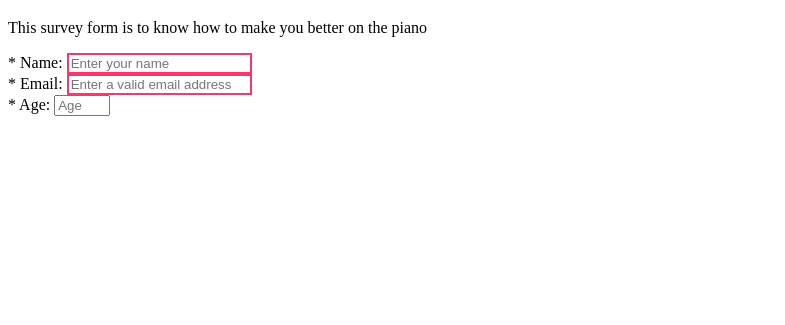
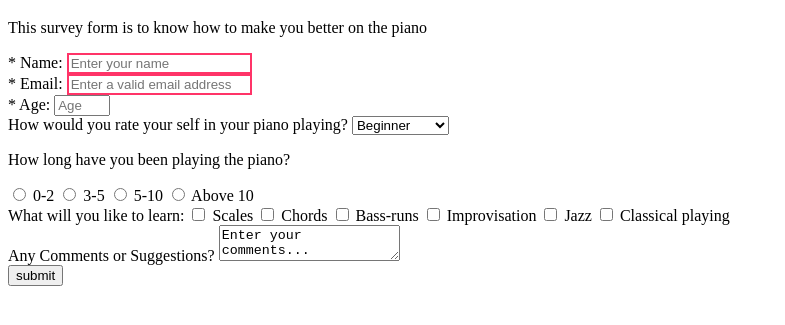
Before and after one commit to aweoluwatobi/Survey-Form, a plain HTML site: page index.html in a window 1280 px wide. Shown: the part 61-386 px from the top of the page, without its empty margins (0-785 px from the left). Drawn offline with Linux system fonts and the light colour scheme.

Commit message:
modified html

```diff
--- a/index.html
+++ b/index.html
@@ -11,14 +11,44 @@
     <p id="description">This survey form is to know how to make you better on the piano</p>
     <form id="survey-form">
         <label for="name">* Name:</label>
-        <input type="text" name="name" id="name" placeholder="Enter your name" required>
+        <input type="text" name="name" id="name name-label" placeholder="Enter your name" required>
         <br />
         <label for="email">* Email:</label>
-        <input type="email" name="email" id="email" placeholder="Enter a valid email address" required>
+        <input type="email" name="email" id="email email-label" placeholder="Enter a valid email address" required>
         <br />
         <label for="number">* Age:</label>
-        <input type="number" name="age" id="number" placeholder="Age" size="6" min="11" max="99">
+        <input type="number" name="age" id="number number-label" placeholder="Age" size="6" min="11" max="99">
         <br />
+
+        <label for="dropdown">How would you rate your self in your piano playing?</label>
+        <select id="dropdown" name="rating">
+            <option value="beginner">Beginner</option>
+            <option value="intermediate">Intermediate</option>
+            <option value="advanced">Advanced</option>
+        </select>
+        <br />
+
+        <p>How long have you been playing the piano?</p>
+        <input id="levelOne" type="radio" name="experience" value="0-2"> <label for="levelOne">0-2</label>
+        <input id="levelTwo" type="radio" name="experience" value="3-5"> <label for="levelTwo">3-5</label>
+        <input id="levelThree" type="radio" name="experience" value="5-10"> <label for="levelThree">5-10</label>
+        <input id="levelFour" type="radio" name="experience" value="above 10"> <label for="levelFour">Above 10</label>
+        <br />
+
+        What will you like to learn:
+        <input id="scale" type="checkbox" name="learn" value="scales"> <label for="scale">Scales</label>
+        <input id="chord" type="checkbox" name="learn" value="chords"> <label for="chord">Chords</label>
+        <input id="bassRuns" type="checkbox" name="learn" value="bassruns"> <label for="bassRuns">Bass-runs</label>
+        <input id="improvise" type="checkbox" name="learn" value="improvisation"> <label for="improvise">Improvisation</label>
+        <input id="jazz" type="checkbox" name="learn" value="jazz"> <label for="jazz">Jazz</label>
+        <input id="classical" type="checkbox" name="learn" value="classicalplay"> <label for="classical">Classical playing</label>
+
+        <br />
+        <label for="comments">Any Comments or Suggestions?</label>
+        <textarea name="comments" id="comments">Enter your comments...</textarea>
+        <br />
+        <input type="submit" id="submit" name="submit" value="submit">
+
     </form>
     <script src="scripts/main.js"></script>
 </body>
```
